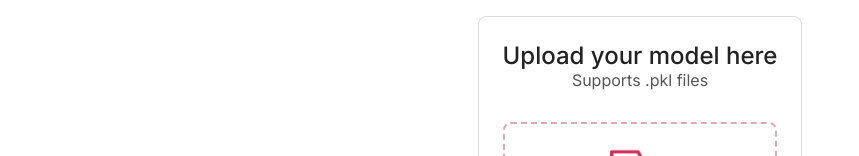
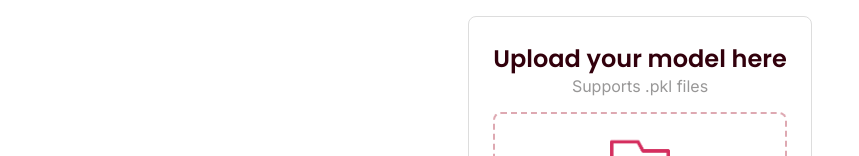
Before and after one commit to imancheema/fAI, a React (Create React App) app in the folder frontend/: page /upload in a window 1280 px wide. Shown: the part 267-423 px from the top of the page, without its empty margins (0-859 px from the left). Built offline with nearby package versions, Linux system fonts and the light colour scheme.

Commit message:
Adds general stylings for headers

```diff
--- a/frontend/src/App.css
+++ b/frontend/src/App.css
@@ -2,34 +2,34 @@
 @import url("https://fonts.googleapis.com/css2?family=Inter:ital,opsz,wght@0,14..32,100..900;1,14..32,100..900&display=swap");
 
 h1 {
-  font-family: "Inter", sans-serif;
+  font-family: "Poppins", sans-serif;
   font-weight: 700;
-  font-size: 2.5rem;
+  font-size: 3rem;
   padding: 0;
   margin: 0;
 }
 
 h2 {
-  font-family: "Inter", sans-serif;
-  font-weight: 500;
+  font-family: "Poppins", sans-serif;
+  font-weight: 600;
   font-size: 1.5rem;
   padding: 0;
   margin: 0;
+  color: #32000c;
 }
 
 h3 {
   font-family: "Inter", sans-serif;
   font-weight: 400;
   font-size: 1rem;
-  color: #555;
+  color: #989797;
   padding: 0;
   margin: 0;
-  padding-bottom: 1em;
 }
 
 body {
   font-family: "Inter", sans-serif;
-  font-weight: 400;
+  font-weight: 300;
+
   color: #222;
-  overflow-y: hidden; /*may cause issues later!?*/
 }
```
